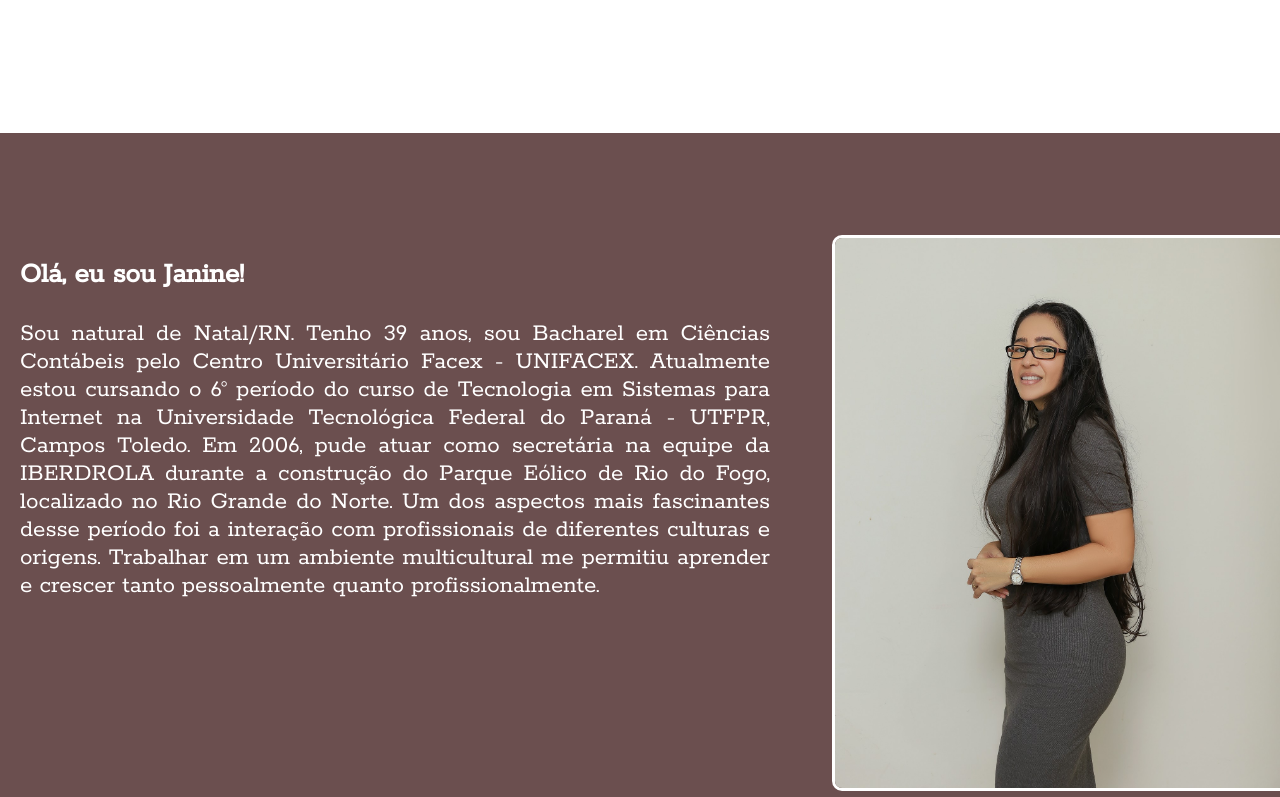
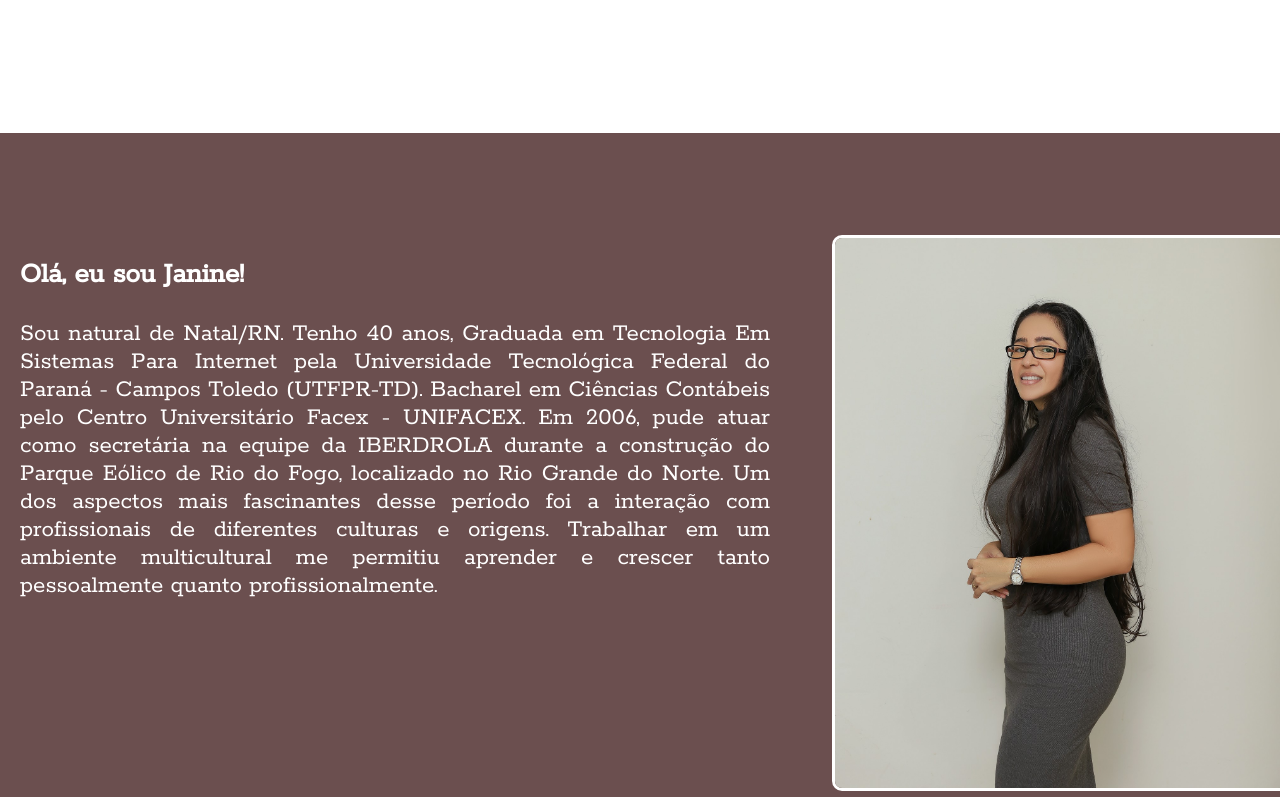
Before and after one commit to JanineSO/JanineSO.github.io, a plain HTML site: page index.html in a window 1280 px wide. Shown: the part 492-1289 px from the top of the page. Drawn offline with Linux system fonts and the light colour scheme; a script that the page names is missing.

Commit message:
Graduação concluída

```diff
--- a/index.html
+++ b/index.html
@@ -36,7 +36,7 @@
     <section id="apresentacao" class="apresentacao">
         <div class="about-me">
             <h3>Olá, eu sou Janine!</h3>
-            <p>Sou natural de Natal/RN. Tenho 39 anos, sou Bacharel em Ciências Contábeis pelo Centro Universitário Facex - UNIFACEX. Atualmente estou cursando o 6° período do curso de Tecnologia em Sistemas para Internet na Universidade Tecnológica Federal do Paraná - UTFPR, Campos Toledo. Em 2006, pude atuar como secretária na equipe da IBERDROLA durante a construção do Parque Eólico de Rio do Fogo, localizado no Rio Grande do Norte. Um dos aspectos mais fascinantes desse período foi a interação com profissionais de diferentes culturas e origens. Trabalhar em um ambiente multicultural me permitiu aprender e crescer tanto pessoalmente quanto profissionalmente.</p>
+            <p>Sou natural de Natal/RN. Tenho 40 anos, Graduada em Tecnologia Em Sistemas Para Internet pela Universidade Tecnológica Federal do Paraná - Campos Toledo (UTFPR-TD). Bacharel em Ciências Contábeis pelo Centro Universitário Facex - UNIFACEX.  Em 2006, pude atuar como secretária na equipe da IBERDROLA durante a construção do Parque Eólico de Rio do Fogo, localizado no Rio Grande do Norte. Um dos aspectos mais fascinantes desse período foi a interação com profissionais de diferentes culturas e origens. Trabalhar em um ambiente multicultural me permitiu aprender e crescer tanto pessoalmente quanto profissionalmente.</p>
         </div>
         <div class="img">
             <img src="/img/IMG_2.jpg" alt="">
```
